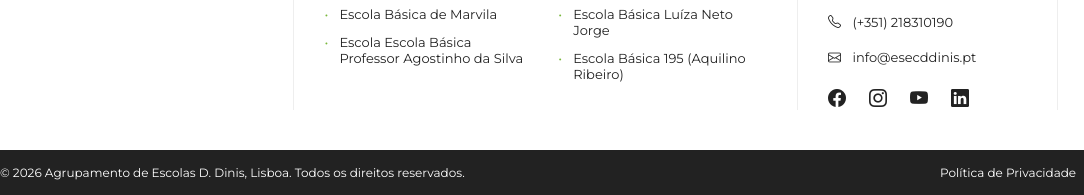
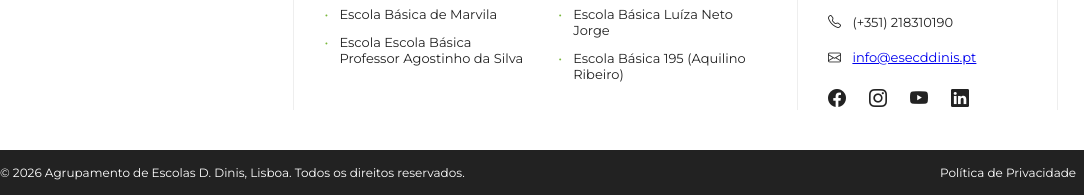
Before and after one commit to camasal/aedd, a plain HTML site: page index.html in a window 1280 px wide. Shown: the part 3705-3900 px from the top of the page, 0-1084 px from the left. Drawn offline with nearby package versions, Linux system fonts and the light colour scheme.

Commit message:
Update index.html

```diff
--- a/index.html
+++ b/index.html
@@ -774,7 +774,7 @@
 
             <p>
                 <i class="bi bi-envelope"></i>
-                info@esecddinis.pt
+                <a href="mailto://info@esecddinis.pt">info@esecddinis.pt</a>
             </p>
 
             <div class="social-icons">
```
